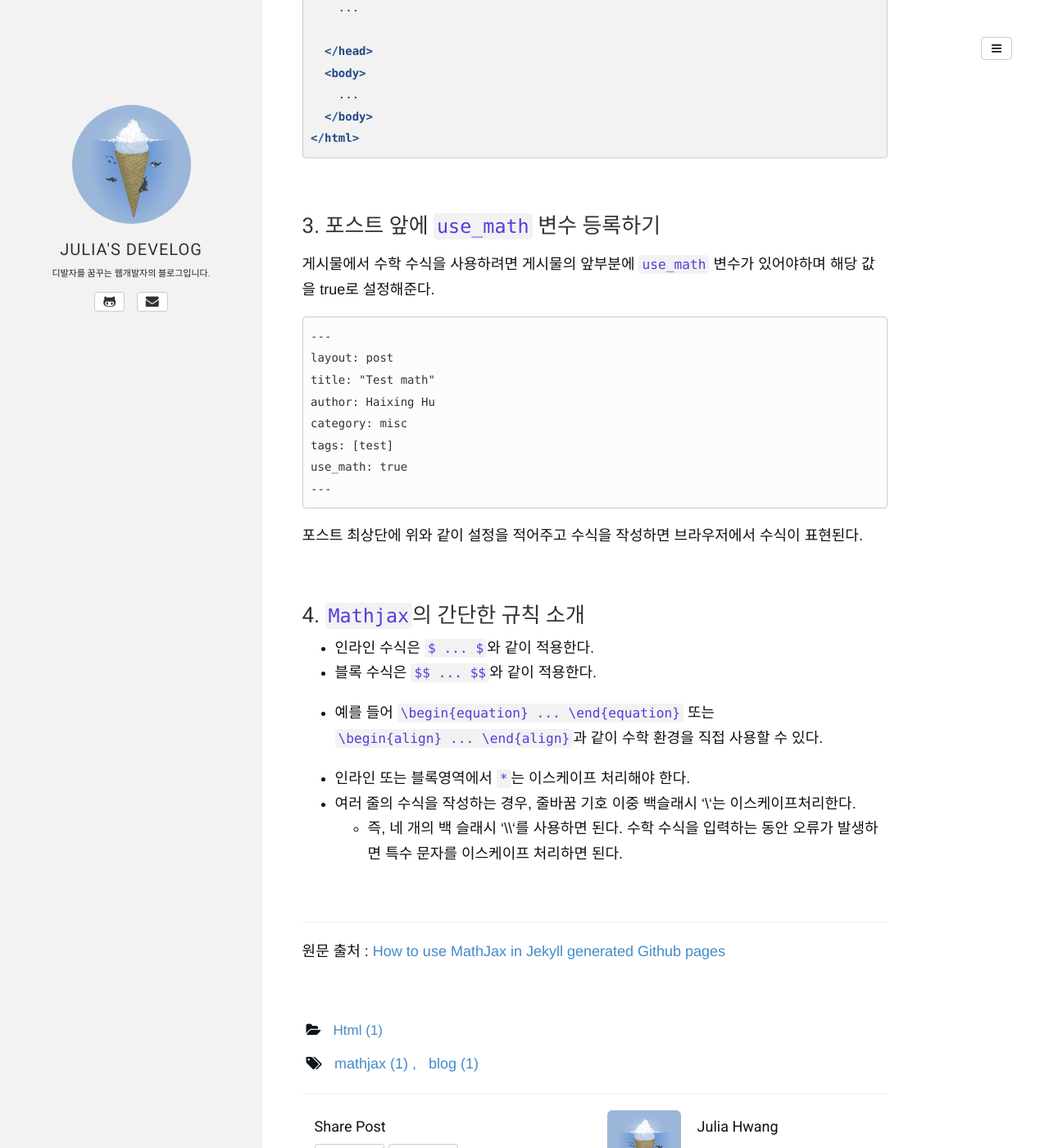
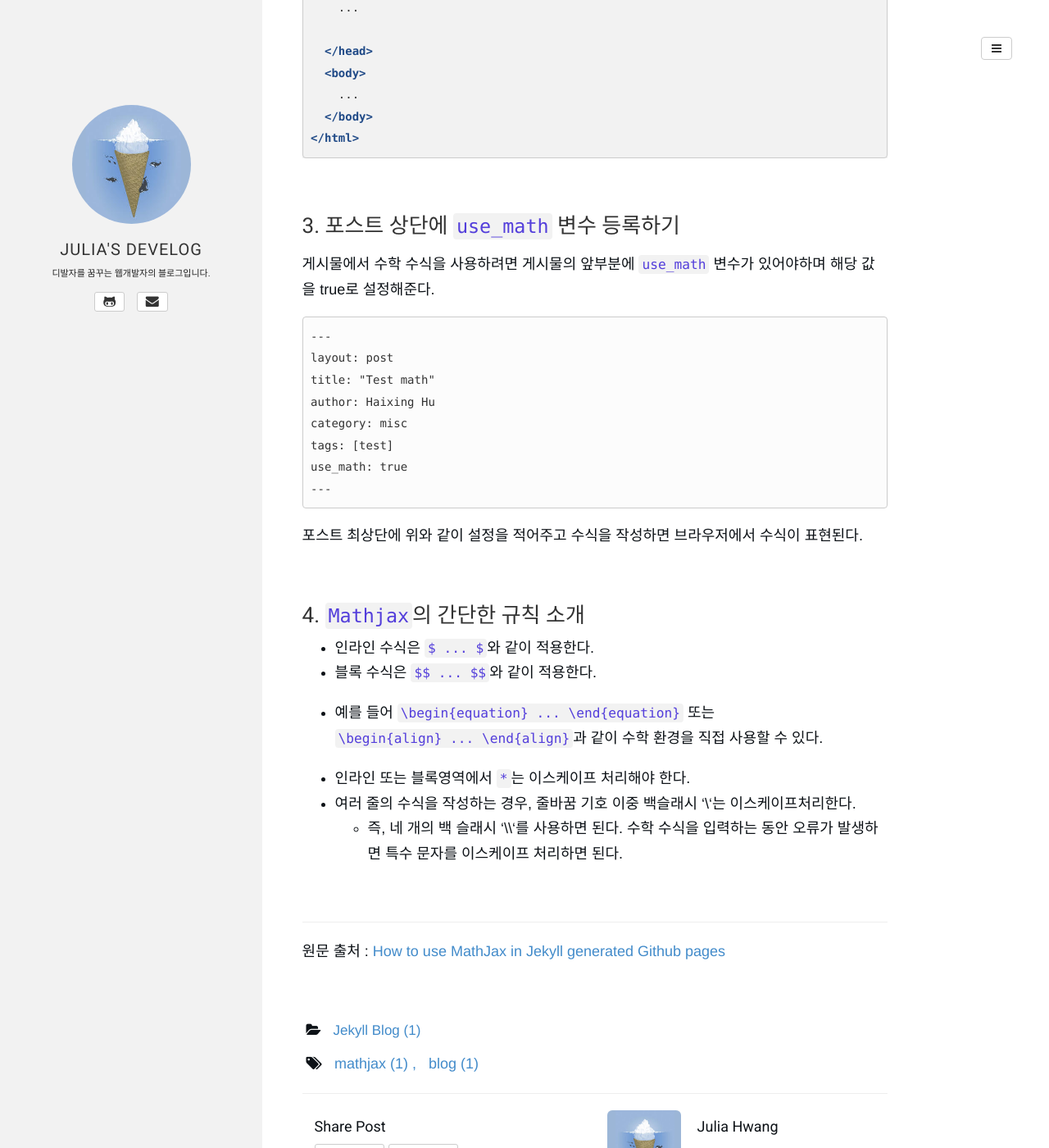
Before and after one commit to juliahwang/juliahwang.github.io, a Jekyll site: the page built from _posts/2017-09-30-Mathjaxjekyllblog.md, in a window 1280 px wide and 1400 px high, scrolled down 1580 px. Shown: the whole window at 82% size. Built offline with Jekyll 4.4.1, drawn with Linux system fonts in a browser that asks for light colours; some web fonts are replaced; comment, search, counter and statistics services are not loaded.

Commit message:
change category

```diff
--- a/_posts/2017-09-30-Mathjaxjekyllblog.md
+++ b/_posts/2017-09-30-Mathjaxjekyllblog.md
@@ -1,7 +1,7 @@
 ---
 layout: post
 title: Mathjax로 지킬 블로그에 수식 적용하기
-categories: [Html]
+categories: [Jekyll Blog]
 tags: [mathjax, blog]
 description:
 ---
@@ -68,7 +68,7 @@ $$
 
 <br>
 
-## 3. 포스트 앞에 `use_math` 변수 등록하기
+## 3. 포스트 상단에 `use_math` 변수 등록하기
 
 게시물에서 수학 수식을 사용하려면 게시물의 앞부분에 `use_math` 변수가 있어야하며 해당 값을 true로 설정해준다.
 
```
